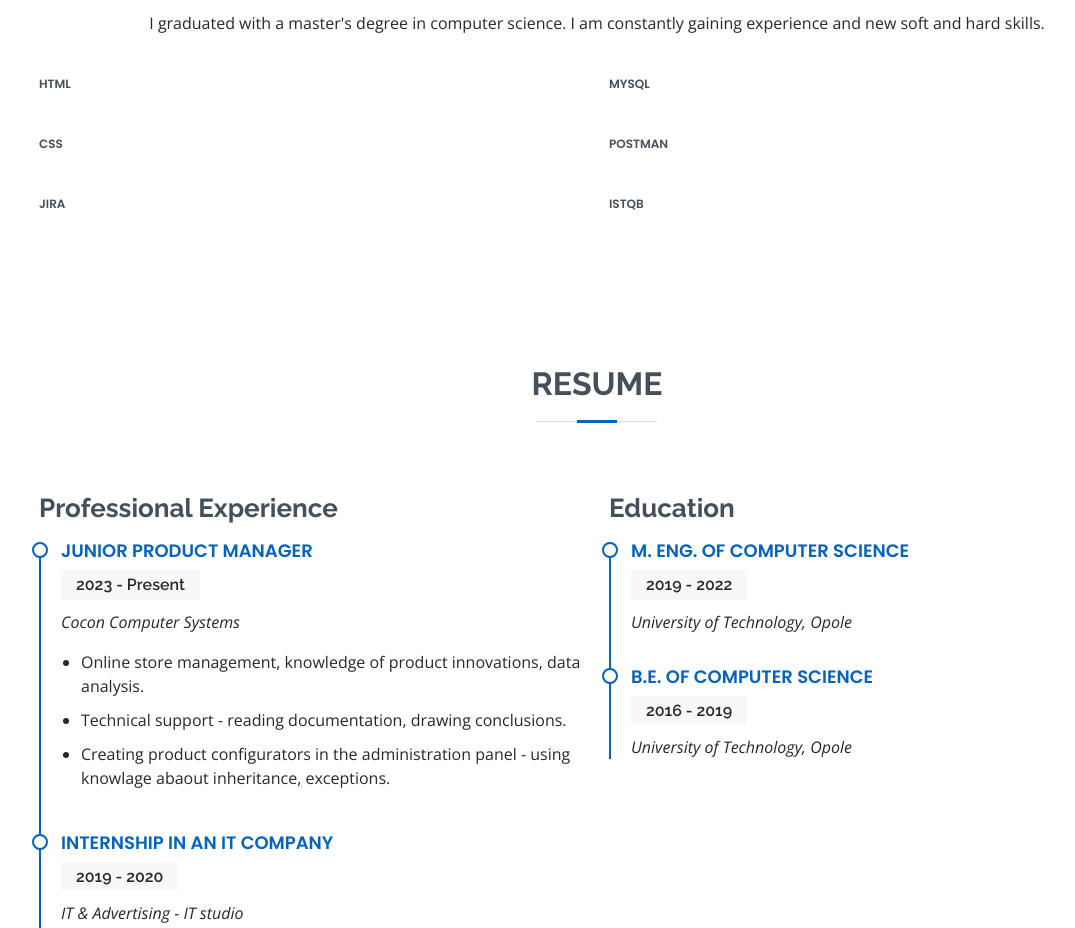
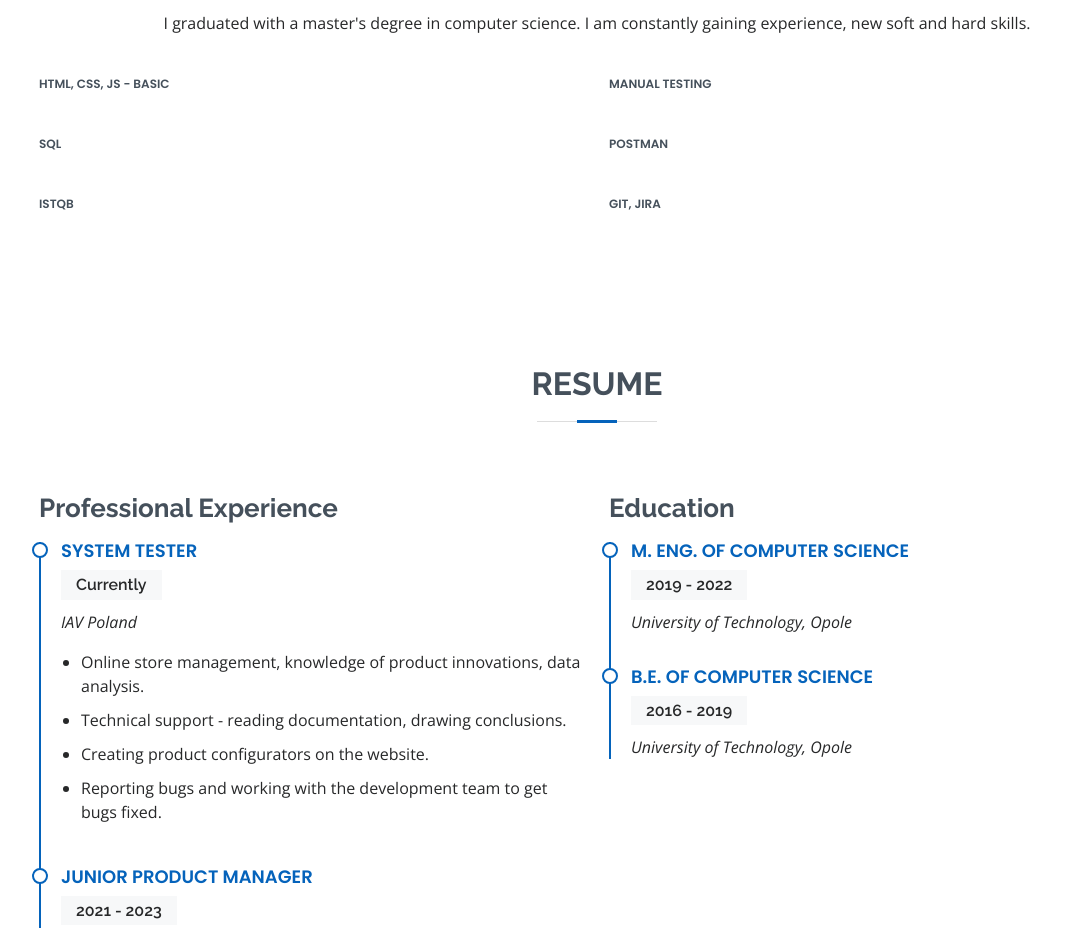
Before and after one commit to iR0MAN/itROMAN, a plain HTML site: page index.html in a window 1280 px wide. Shown: the part 1560-2488 px from the top of the page, without its empty margins (43-1118 px from the left). Drawn offline with nearby package versions, Linux system fonts and the light colour scheme.

Commit message:
changes in actualy work postion

```diff
--- a/index.html
+++ b/index.html
@@ -59,7 +59,7 @@
   <section id="hero" class="d-flex flex-column justify-content-center">
     <div class="container" data-aos="zoom-in" data-aos-delay="100">
       <h1>Artur Niewiadomski</h1>
-      <p>I'm <span class="typed" data-typed-items="Junior Product Manager"></span></p>
+      <p>I'm <span class="typed" data-typed-items="System Tester"></span></p>
       <div class="social-links">
         <a href="https://twitter.com/NiewiadomskiArt" class="twitter"><i class="bx bxl-twitter"></i></a>
         <a href="https://www.linkedin.com/in/artur-niewiadomski-53a624245/" class="linkedin"><i class="bx bxl-linkedin"></i></a>
@@ -75,7 +75,7 @@
 
         <div class="section-title">
           <h2>About</h2>
-          <p>Hello, I am a junior product manager with two years of experience. I am motivated and focused on personal development. I have learned how important is teamwork, I know how to use my skills, I like challenges and I am very patient in pursuing my goals.</p>
+          <p>Hello, I am a junior system tester. I am motivated and focused on personal development. I have learned how important is teamwork, I know how to use my skills, I like challenges and I am very patient in pursuing my goals.</p>
         </div>
 
         <div class="row">
@@ -83,7 +83,7 @@
             <img src="assets/img/profile-img.jpg" class="img-fluid" alt="">
           </div>
           <div class="col-lg-8 pt-4 pt-lg-0 content">
-            <h3>Junior Product Manager</h3>
+            <h3>Junior System Tester</h3>
 
             <div class="row">
               <div class="col-lg-6">
@@ -102,7 +102,7 @@
               </div>
             </div>
             <p>
-              I am interested in new technologies, electronics and personal development. In my free time I go to the gym, cook and learn manual testing. I am trying to achieve my goals.
+              I am interested in new technologies, electronics and personal development. In my free time I go to the gym, cook and learn automation testing. I am trying to achieve my goals.
             </p>
           </div>
         </div>
@@ -118,7 +118,7 @@
 
         <div class="section-title">
           <h2>Skills</h2>
-          <p>I graduated with a master's degree in computer science. I am constantly gaining experience and new soft and hard skills.</p>
+          <p>I graduated with a master's degree in computer science. I am constantly gaining experience, new soft and hard skills.</p>
         </div>
 
         <div class="row skills-content">
@@ -126,30 +126,30 @@
           <div class="col-lg-6">
 
             <div class="progress">
-              <span class="skill">HTML <i class="val"></i></span>
+              <span class="skill">HTML, CSS, JS - basic <i class="val"></i></span>
             </div>
 
             <div class="progress">
-              <span class="skill">CSS <i class="val"></i></span>
+              <span class="skill">SQL <i class="val"></i></span>
             </div>
 
             <div class="progress">
-              <span class="skill">JIRA <i class="val"></i></span>
+              <span class="skill">ISTQB <i class="val"></i></span>
             </div>
 
           </div>
 
           <div class="col-lg-6">
             <div class="progress">
-              <span class="skill">MySQL <i class="val"></i></span>
+              <span class="skill">Manual Testing<i class="val"></i></span>
             </div>
 
             <div class="progress">
-              <span class="skill">Postman <i class="val"></i></span>
+              <span class="skill">POSTMAN <i class="val"></i></span>
             </div>
 
             <div class="progress">
-              <span class="skill">ISTQB <i class="val"></i></span>
+              <span class="skill">GIT, JIRA <i class="val"></i></span>
             </div>
 
           </div>
@@ -172,17 +172,31 @@
 
           <div class="col-lg-6">
             <h3 class="resume-title">Professional Experience</h3>
+
+
+            <div class="resume-item">
+              <h4>System Tester</h4>
+              <h5>Currently</h5>
+              <p><em>IAV Poland</em></p>
+              <ul>
+                <li>Online store management, knowledge of product innovations, data analysis.</li>
+                <li>Technical support - reading documentation, drawing conclusions.</li>
+                <li>Creating product configurators on the website.</li>
+                <li>Reporting bugs and working with the development team to get bugs fixed.</li>
+              </ul>
+            </div>
+
             <div class="resume-item">
               <h4>Junior Product Manager</h4>
-              <h5>2023 - Present</h5>
+              <h5>2021 - 2023</h5>
               <p><em>Cocon Computer Systems </em></p>
               <ul>
                 <li>Online store management, knowledge of product innovations, data analysis.</li>
-                <li>Technical support - reading documentation, drawing conclusions. </li>
-                <li>Creating product configurators in the administration panel - using knowlage abaout inheritance, exceptions.</li>
+                <li>Technical support - reading documentation, drawing conclusions.</li>
+                <li>Creating product configurators on the website.</li>
+                <li>Reporting bugs and working with the development team to get bugs fixed.</li>
               </ul>
             </div>
-
 
             <div class="resume-item">
               <h4>Internship in an IT company</h4>
```
